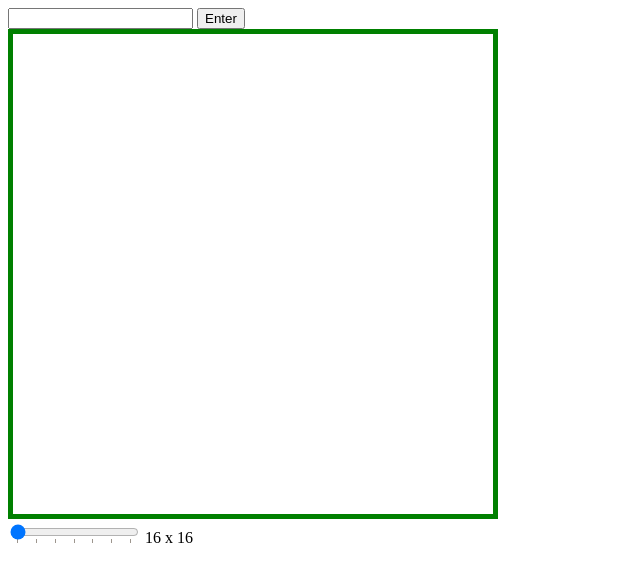
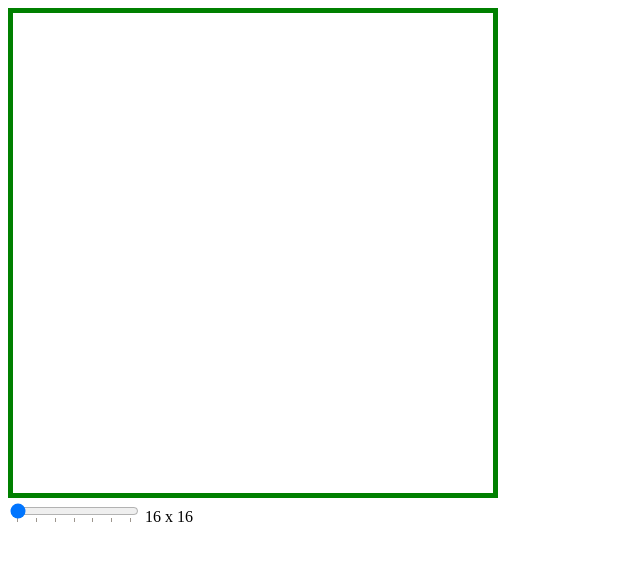
Before and after one commit to Rina-Mbugua/Etch-a-Sketch, a plain HTML site: page index.html in a window 1280 px wide. Shown: the whole page, without its empty margins (0-640 px from the left). Drawn offline with Linux system fonts and the light colour scheme.

Commit message:
removed boxForm

```diff
--- a/index.html
+++ b/index.html
@@ -8,10 +8,6 @@
 </head>
 <body>
 
-    <form id="boxForm">
-        <input type = "text" name = "noBox">
-        <button type = "button" onclick="create();" >Enter</button>
-    </form>
 
     <div id="div-container"></div>
 
```
